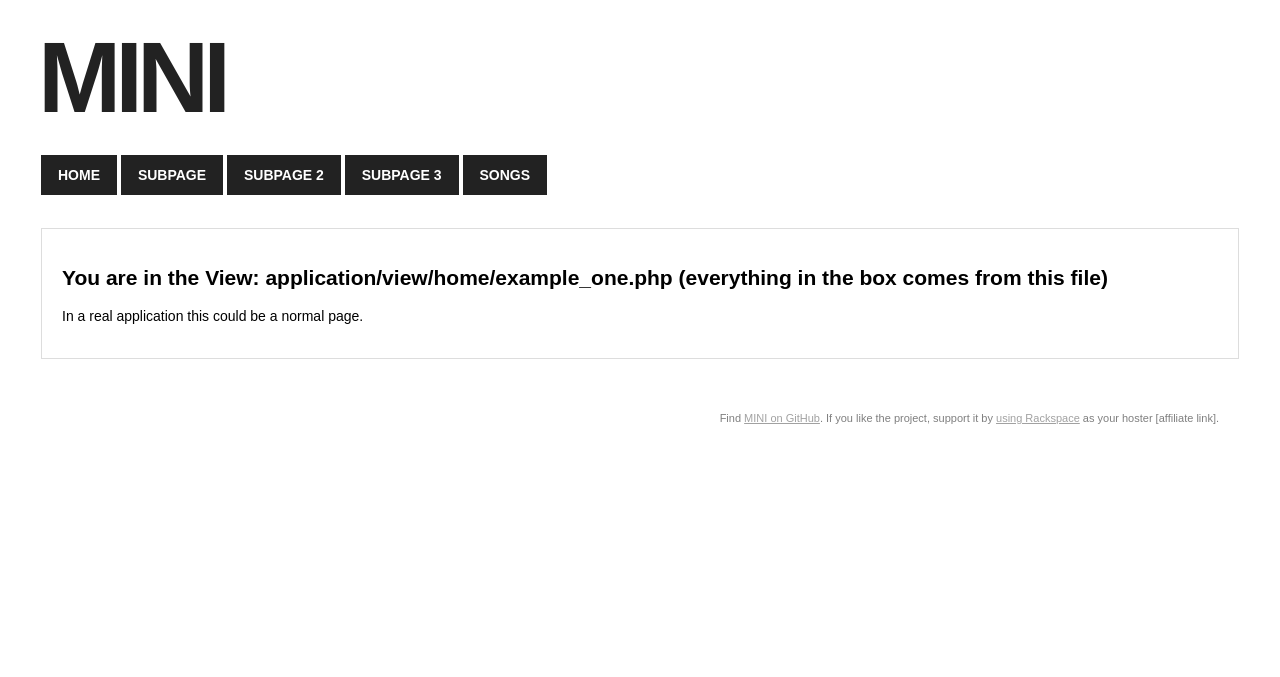
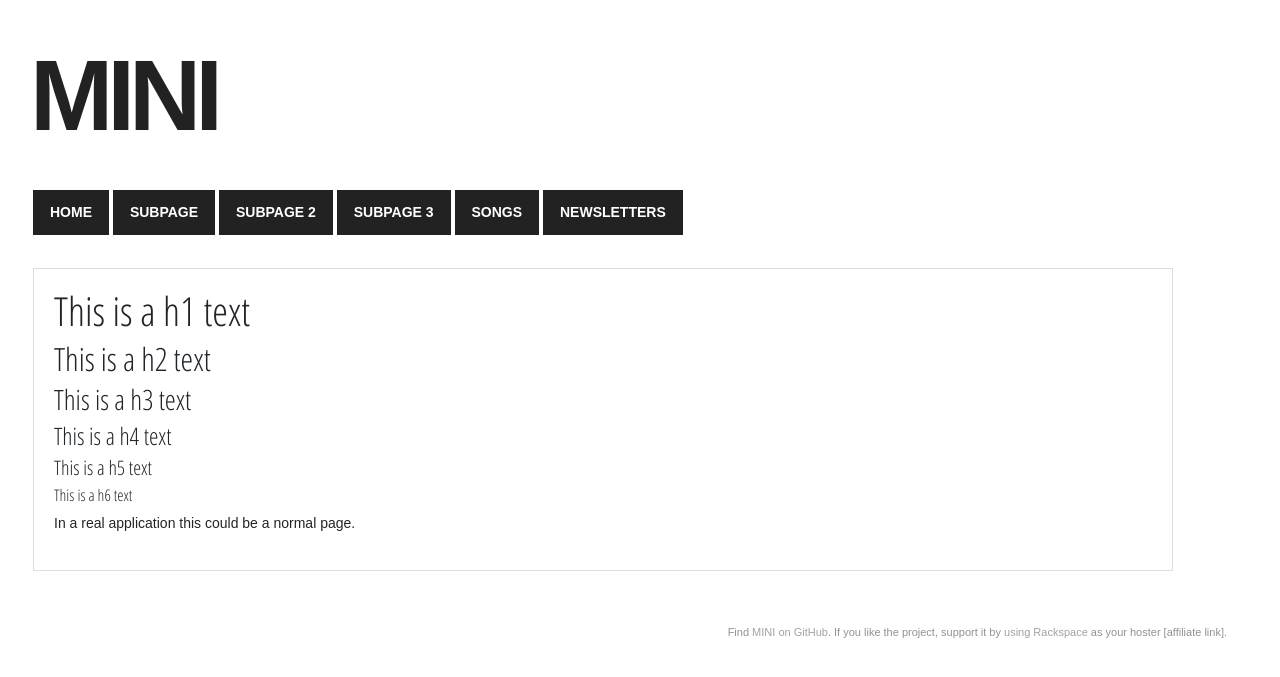
Before and after one commit to Pauldb8/Newsletter, a PHP site: page /home/exampleone in a window 1280 px wide. Shown: the top 677 px of the page. Run offline with PHP 8.4, Linux system fonts and the light colour scheme; a stand-in replaces the project's code that opens the database connection; some libraries are stand-ins or nearby versions.

Commit message:
This is a SQUELETON version, we can reuse infintely from this base. And make great work easily. Probzbly the best simple MVC out there.

```diff
--- a/application/model/model.php
+++ b/application/model/model.php
@@ -76,7 +76,7 @@
      */
     public function getSong($song_id)
     {
-        $sql = "SELECT id, artist, track, link FROM song WHERE id = :song_id LIMIT 1";
+        $sql = "SELECT TOP 1 id, artist, track, link FROM song WHERE id = :song_id ORDER BY id ASC";
         $query = $this->db->prepare($sql);
         $parameters = array(':song_id' => $song_id);
 
--- a/application/view/_templates/footer.php
+++ b/application/view/_templates/footer.php
@@ -7,7 +7,15 @@
 
     <!-- jQuery, loaded in the recommended protocol-less way -->
     <!-- more http://www.paulirish.com/2010/the-protocol-relative-url/ -->
-    <script src="//code.jquery.com/jquery-1.11.1.min.js"></script>
+    <script src="https://code.jquery.com/jquery-3.2.1.min.js"
+            integrity="sha256-hwg4gsxgFZhOsEEamdOYGBf13FyQuiTwlAQgxVSNgt4="
+            crossorigin="anonymous"></script>
+    <script src="https://cdnjs.cloudflare.com/ajax/libs/popper.js/1.11.0/umd/popper.min.js"
+            integrity="sha384-b/U6ypiBEHpOf/4+1nzFpr53nxSS+GLCkfwBdFNTxtclqqenISfwAzpKaMNFNmj4"
+            crossorigin="anonymous"></script>
+    <script src="https://maxcdn.bootstrapcdn.com/bootstrap/4.0.0-beta/js/bootstrap.min.js"
+            integrity="sha384-h0AbiXch4ZDo7tp9hKZ4TsHbi047NrKGLO3SEJAg45jXxnGIfYzk4Si90RDIqNm1"
+            crossorigin="anonymous"></script>
 
     <!-- define the project's URL (to make AJAX calls possible, even when using this in sub-folders etc) -->
     <script>
--- a/application/view/_templates/header.php
+++ b/application/view/_templates/header.php
@@ -9,6 +9,12 @@
     <!-- JS -->
     <!-- please note: The JavaScript files are loaded in the footer to speed up page construction -->
     <!-- See more here: http://stackoverflow.com/q/2105327/1114320 -->
+
+    <link rel="stylesheet" href="https://maxcdn.bootstrapcdn.com/bootstrap/4.0.0-beta/css/bootstrap.min.css"
+          integrity="sha384-/Y6pD6FV/Vv2HJnA6t+vslU6fwYXjCFtcEpHbNJ0lyAFsXTsjBbfaDjzALeQsN6M" crossorigin="anonymous">
+
+    <!-- Special Font -->
+    <link href="https://fonts.googleapis.com/css?family=Open+Sans+Condensed:300" rel="stylesheet">
 
     <!-- CSS -->
     <link href="<?php echo URL; ?>css/style.css" rel="stylesheet">
@@ -26,4 +32,5 @@
         <a href="<?php echo URL; ?>home/exampletwo">subpage 2</a>
         <a href="<?php echo URL; ?>home/examplethree">subpage 3</a>
         <a href="<?php echo URL; ?>songs">songs</a>
+        <a href="<?php echo URL; ?>newsletters">Newsletters</a>
     </div>
--- a/application/view/home/example_one.php
+++ b/application/view/home/example_one.php
@@ -1,4 +1,9 @@
 <div class="container">
-    <h2>You are in the View: application/view/home/example_one.php (everything in the box comes from this file)</h2>
+    <h1>This is a h1 text</h1>
+    <h2>This is a h2 text</h2>
+    <h3>This is a h3 text</h3>
+    <h4>This is a h4 text</h4>
+    <h5>This is a h5 text</h5>
+    <h6>This is a h6 text</h6>
     <p>In a real application this could be a normal page.</p>
 </div>
--- a/application/view/home/index.php
+++ b/application/view/home/index.php
@@ -1,4 +1,4 @@
 <div class="container">
-    <h2>You are in the View: application/view/home/index.php (everything in the box comes from this file)</h2>
+    <h1>You are in the View: application/view/home/index.php (everything in the box comes from this file)</h1>
     <p>In a real application this could be the homepage.</p>
 </div>
--- a/public/css/style.css
+++ b/public/css/style.css
@@ -12,6 +12,9 @@
 .logo .number {
     color: #222;
     opacity: 0.1;
+}
+h1,h2,h3,h4,h5,h6{
+    font-family: 'Open Sans Condensed', sans-serif;
 }
 .navigation {
     margin-left: 33px;
```
Also changed, not shown: application/controller/Newsletters.php (added, +18 -0 lines), application/view/newsletters/index.php (added, +8 -0 lines).
